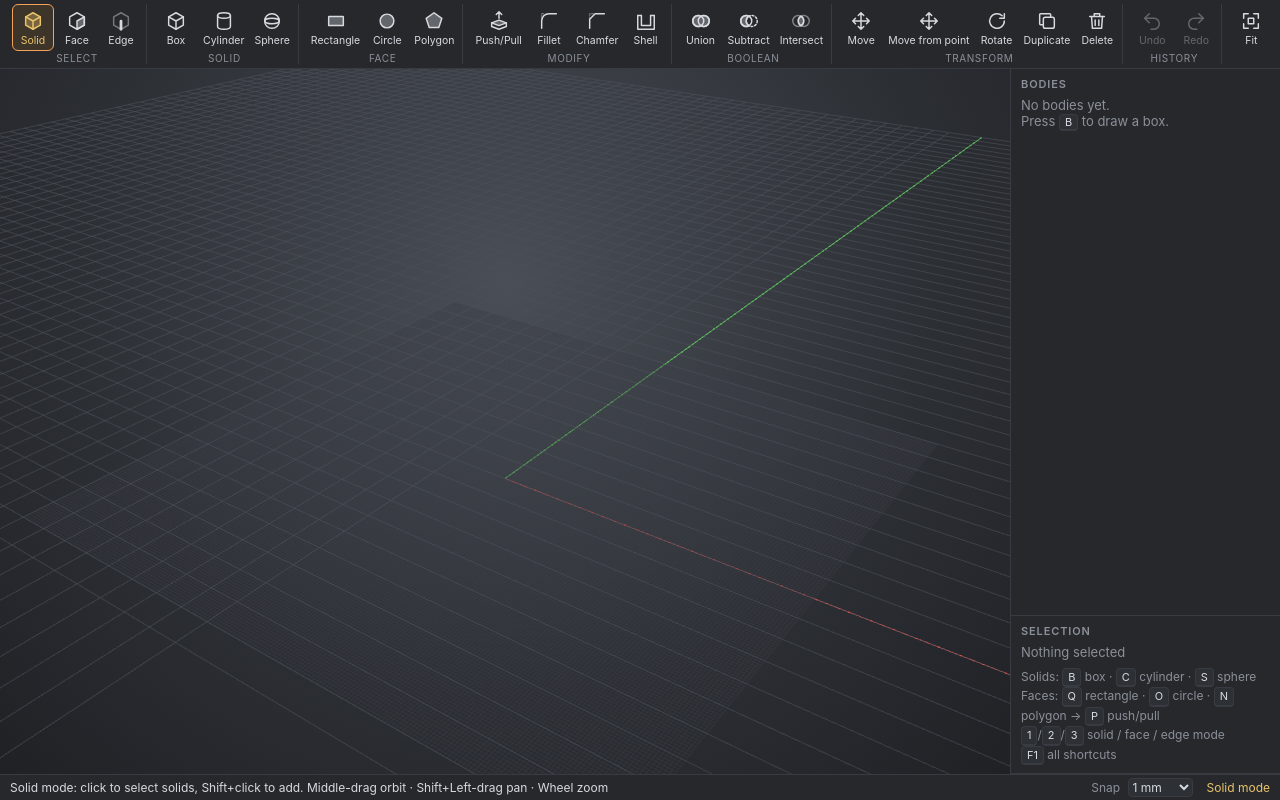
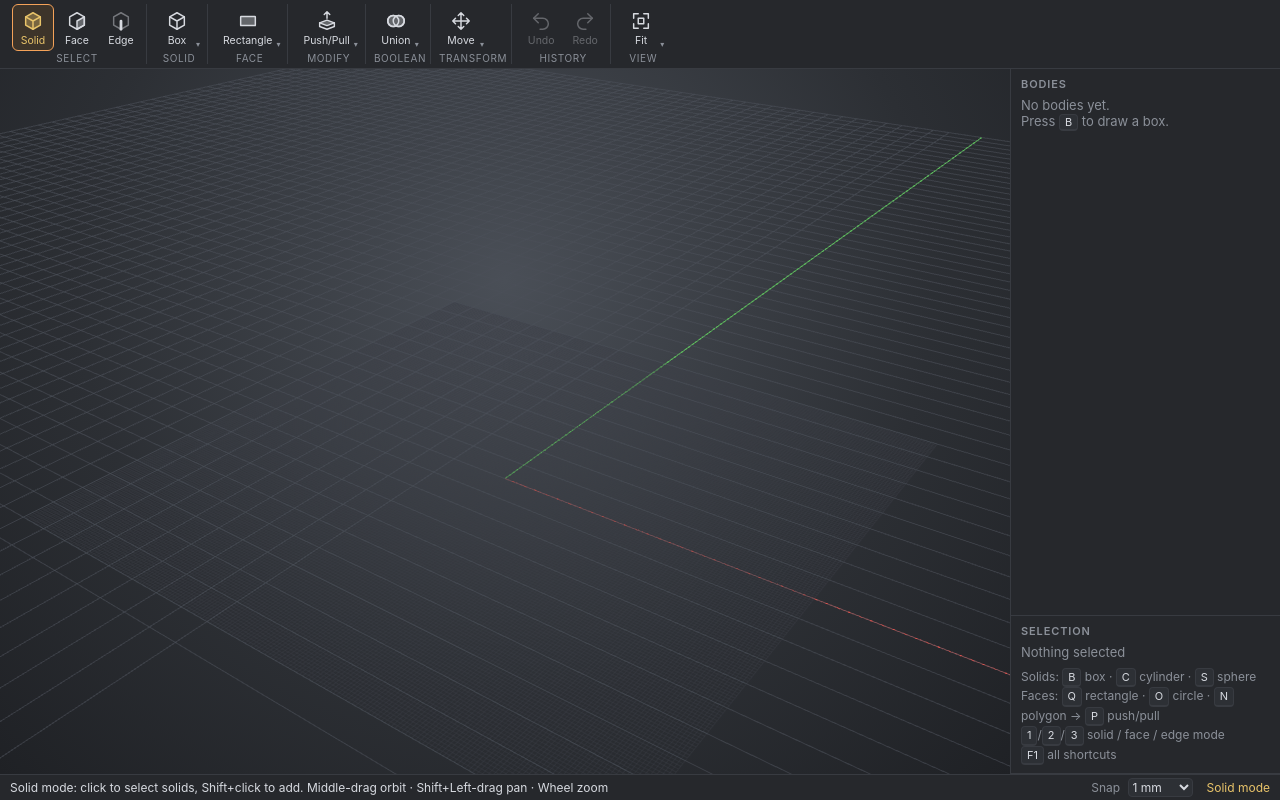
Before and after one commit to canoon-gmail/yddd, a website built with Vite: page src/renderer/index.html in a window 1280 px wide. Built offline with nearby package versions, Linux system fonts and the light colour scheme; what replicad, replicad-opencascadejs would draw is missing.

Commit message:
Toolbar: compact drawer groups with hover flyouts (last-used tool shown)

```diff
--- a/src/renderer/main.ts
+++ b/src/renderer/main.ts
@@ -79,7 +79,7 @@ interface ToolbarItem {
   key?: string;
 }
 
-const TOOLBAR: { title: string; items: ToolbarItem[] }[] = [
+const TOOLBAR: { title: string; items: ToolbarItem[]; drawer?: boolean }[] = [
   {
     title: "Select",
     items: [
@@ -90,6 +90,7 @@ const TOOLBAR: { title: string; items: ToolbarItem[] }[] = [
   },
   {
     title: "Solid",
+    drawer: true,
     items: [
       { cmd: "tool.box", icon: "box", label: "Box", key: "B" },
       { cmd: "tool.cylinder", icon: "cylinder", label: "Cylinder", key: "C" },
@@ -98,6 +99,7 @@ const TOOLBAR: { title: string; items: ToolbarItem[] }[] = [
   },
   {
     title: "Face",
+    drawer: true,
     items: [
       { cmd: "tool.rectangle", icon: "rectangle", label: "Rectangle", key: "Q" },
       { cmd: "tool.circle", icon: "circle", label: "Circle", key: "O" },
@@ -106,6 +108,7 @@ const TOOLBAR: { title: string; items: ToolbarItem[] }[] = [
   },
   {
     title: "Modify",
+    drawer: true,
     items: [
       { cmd: "op.pushpull", icon: "pushpull", label: "Push/Pull", key: "P" },
       { cmd: "op.fillet", icon: "fillet", label: "Fillet", key: "F" },
@@ -115,6 +118,7 @@ const TOOLBAR: { title: string; items: ToolbarItem[] }[] = [
   },
   {
     title: "Boolean",
+    drawer: true,
     items: [
       { cmd: "bool.union", icon: "union", label: "Union", key: "+ / Shift+U" },
       { cmd: "bool.subtract", icon: "subtract", label: "Subtract", key: "− / Shift+S" },
@@ -123,6 +127,7 @@ const TOOLBAR: { title: string; items: ToolbarItem[] }[] = [
   },
   {
     title: "Transform",
+    drawer: true,
     items: [
       { cmd: "xf.move", icon: "move", label: "Move", key: "G" },
       { cmd: "xf.moveFrom", icon: "move", label: "Move from point", key: "Shift+G" },
@@ -140,6 +145,7 @@ const TOOLBAR: { title: string; items: ToolbarItem[] }[] = [
   },
   {
     title: "View",
+    drawer: true,
     items: [
       { cmd: "view.fit", icon: "fit", label: "Fit", key: "Home" },
       { cmd: "view.iso", icon: "iso", label: "Iso", key: "5" },
@@ -1189,22 +1195,69 @@ class App implements ToolHost {
 
   private buildToolbar(): void {
     const bar = $("toolbar");
+    const mkBtn = (it: ToolbarItem, cls: string, html: string): HTMLButtonElement => {
+      const b = document.createElement("button");
+      b.className = cls;
+      b.dataset.cmd = it.cmd;
+      b.title = it.key ? `${it.label} (${it.key})` : it.label;
+      b.innerHTML = html;
+      return b;
+    };
     for (const group of TOOLBAR) {
       const g = document.createElement("div");
       g.className = "tb-group";
       const btns = document.createElement("div");
       btns.className = "tb-buttons";
-      for (const it of group.items) {
-        const b = document.createElement("button");
-        b.className = "tb-btn";
-        b.dataset.cmd = it.cmd;
-        b.title = it.key ? `${it.label} (${it.key})` : it.label;
-        b.innerHTML = `${ICONS[it.icon]}<span>${it.label}</span>`;
-        b.addEventListener("click", () => {
-          b.blur();
-          this.run(it.cmd);
+      if (!group.drawer) {
+        for (const it of group.items) {
+          const b = mkBtn(it, "tb-btn", `${ICONS[it.icon]}<span>${it.label}</span>`);
+          b.addEventListener("click", () => {
+            b.blur();
+            this.run(it.cmd);
+          });
+          btns.appendChild(b);
+        }
+      } else {
+        // Drawer: one button showing the last-used tool; hover opens the full list.
+        const drawer = document.createElement("div");
+        drawer.className = "tb-drawer";
+        const main = mkBtn(group.items[0], "tb-main", "");
+        const setMain = (it: ToolbarItem): void => {
+          main.dataset.cmd = it.cmd;
+          main.title = it.key ? `${it.label} (${it.key})` : it.label;
+          main.innerHTML = `${ICONS[it.icon]}<span>${it.label}</span><i class="tb-caret">▾</i>`;
+        };
+        setMain(group.items[0]);
+        main.addEventListener("click", () => {
+          main.blur();
+          this.run(main.dataset.cmd!);
         });
-        btns.appendChild(b);
+        const list = document.createElement("div");
+        list.className = "tb-flyout";
+        for (const it of group.items) {
+          const b = mkBtn(it, "tb-btn tb-item", `${ICONS[it.icon]}<span>${it.label}</span>${it.key ? `<kbd>${it.key}</kbd>` : ""}`);
+          b.addEventListener("click", () => {
+            b.blur();
+            setMain(it);
+            drawer.classList.remove("open");
+            this.run(it.cmd);
+          });
+          list.appendChild(b);
+        }
+        let closeT = 0;
+        drawer.addEventListener("mouseenter", () => {
+          clearTimeout(closeT);
+          for (const d of document.querySelectorAll(".tb-drawer.open")) if (d !== drawer) d.classList.remove("open");
+          const r = drawer.getBoundingClientRect();
+          list.style.left = `${r.left}px`;
+          list.style.top = `${r.bottom}px`;
+          drawer.classList.add("open");
+        });
+        drawer.addEventListener("mouseleave", () => {
+          closeT = window.setTimeout(() => drawer.classList.remove("open"), 150);
+        });
+        drawer.append(main, list);
+        btns.appendChild(drawer);
       }
       const label = document.createElement("div");
       label.className = "tb-label";
@@ -1227,6 +1280,17 @@ class App implements ToolHost {
       b.classList.toggle("active", active.has(cmd));
       if (cmd === "edit.undo") b.disabled = !this.doc.canUndo;
       if (cmd === "edit.redo") b.disabled = !this.doc.canRedo;
+    }
+    for (const d of document.querySelectorAll<HTMLElement>(".tb-drawer")) {
+      const items = [...d.querySelectorAll<HTMLButtonElement>(".tb-item")];
+      const on = items.find((b) => b.classList.contains("active"));
+      const main = d.querySelector<HTMLButtonElement>(".tb-main")!;
+      main.classList.toggle("active", !!on);
+      if (on && main.dataset.cmd !== on.dataset.cmd) {
+        main.dataset.cmd = on.dataset.cmd;
+        main.title = on.title;
+        main.innerHTML = on.innerHTML.replace(/<kbd>.*<\/kbd>/, "") + `<i class="tb-caret">▾</i>`;
+      }
     }
   }
 
--- a/src/renderer/style.css
+++ b/src/renderer/style.css
@@ -44,6 +44,23 @@ html, body { margin: 0; height: 100%; overflow: hidden; user-select: none; }
 #toolbar::-webkit-scrollbar-thumb { background: #4a4e56; border-radius: 3px; }
 .tb-btn:hover { background: var(--panel-2); border-color: var(--border); }
 .tb-btn.active { background: #3d342a; border-color: var(--accent); color: var(--accent-2); }
+.tb-drawer { position: relative; }
+.tb-main {
+  position: relative; display: flex; flex-direction: column; align-items: center; gap: 2px;
+  min-width: 48px; padding: 5px 10px 3px 6px; background: transparent; color: var(--text);
+  border: 1px solid transparent; border-radius: 6px; font: inherit; font-size: 10.5px; cursor: pointer; white-space: nowrap;
+}
+.tb-main:hover, .tb-drawer.open .tb-main { background: var(--panel-2); border-color: var(--border); }
+.tb-main.active { background: #3d342a; border-color: var(--accent); color: var(--accent-2); }
+.tb-caret { position: absolute; right: 2px; bottom: 1px; font-size: 8px; font-style: normal; color: var(--muted); }
+.tb-flyout {
+  display: none; position: fixed; z-index: 50; flex-direction: column; gap: 1px; padding: 4px;
+  background: var(--panel); border: 1px solid var(--border); border-radius: 6px; box-shadow: 0 6px 18px rgba(0,0,0,.45);
+}
+.tb-drawer.open .tb-flyout { display: flex; }
+.tb-flyout .tb-item { flex-direction: row; justify-content: flex-start; gap: 8px; padding: 4px 8px; min-width: 150px; }
+.tb-flyout .tb-item span { flex: 1; text-align: left; }
+.tb-flyout .tb-item kbd { font-size: 10px; color: var(--muted); font-family: inherit; }
 .tb-btn:disabled { opacity: 0.35; cursor: default; background: transparent; border-color: transparent; }
 
 /* ---------------------------------------------------------------- layout */
```
